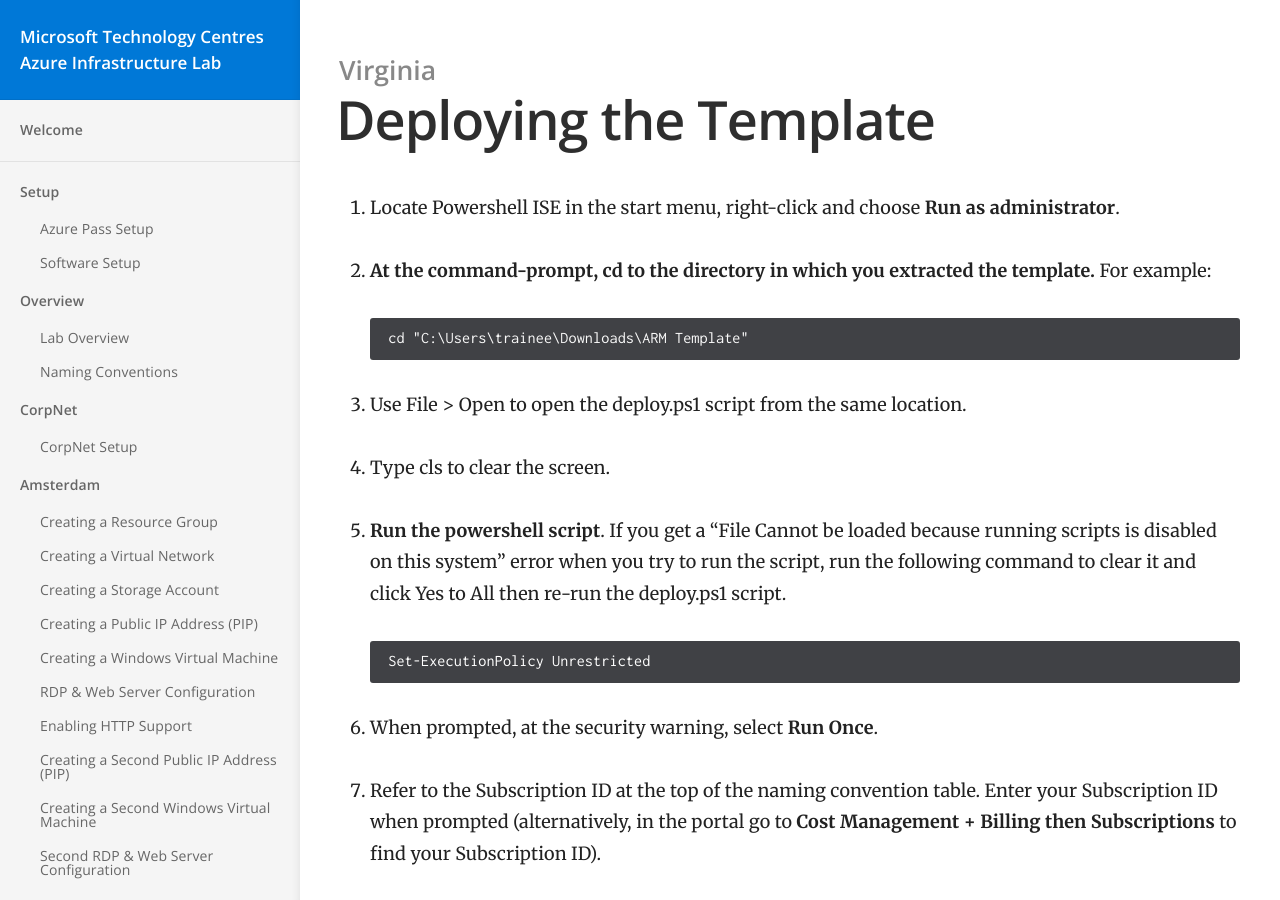
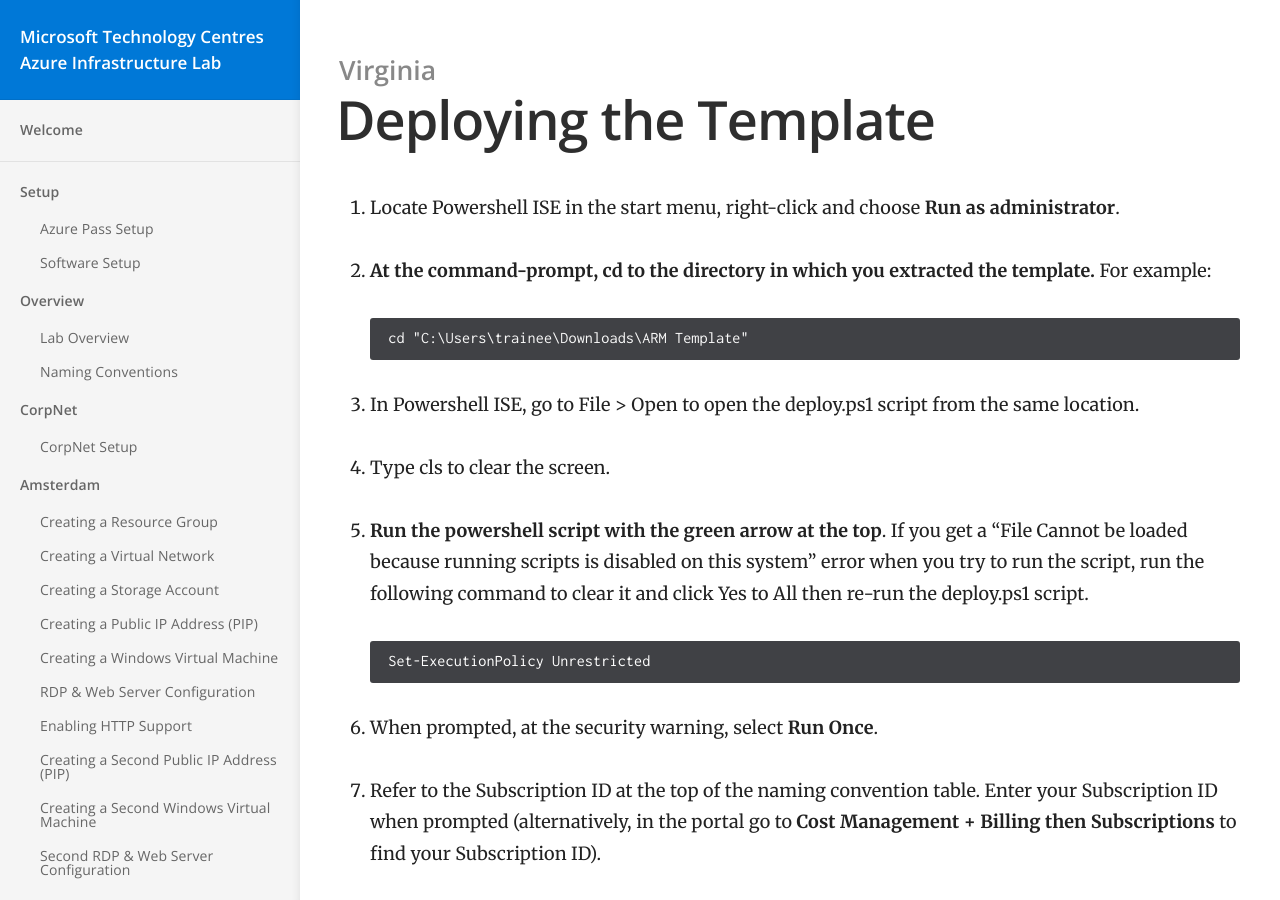
Before and after one commit to BenMcGarry/AzureIaaSLab, a Jekyll site: the page built from _docs/05virginia/deploytemplate.md, in a window 1280 px wide and 900 px high. Built offline with Jekyll 4.4.1, drawn with Linux system fonts in a browser that asks for light colours.

Commit message:
Clear up powershell instructions.

````diff
--- a/_docs/05virginia/deploytemplate.md
+++ b/_docs/05virginia/deploytemplate.md
@@ -12,11 +12,11 @@ order: 3
     cd "C:\Users\trainee\Downloads\ARM Template"
      ```
 
-1. Use File > Open to open the deploy.ps1 script from the same location.
+1. In Powershell ISE, go to File > Open to open the deploy.ps1 script from the same location.
 
 1. Type cls to clear the screen.
 
-1. **Run the powershell script**. If you get a "File Cannot be loaded because running scripts is disabled on this system" error when you try to run the script, run the following command to clear it and click Yes to All then re-run the deploy.ps1 script.
+1. **Run the powershell script with the green arrow at the top**. If you get a "File Cannot be loaded because running scripts is disabled on this system" error when you try to run the script, run the following command to clear it and click Yes to All then re-run the deploy.ps1 script.
 
     ```powershell
     Set-ExecutionPolicy Unrestricted
````
